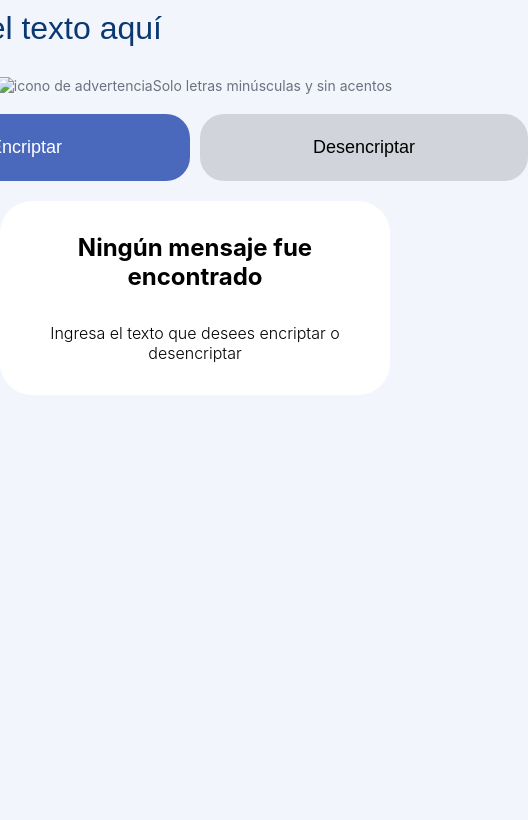
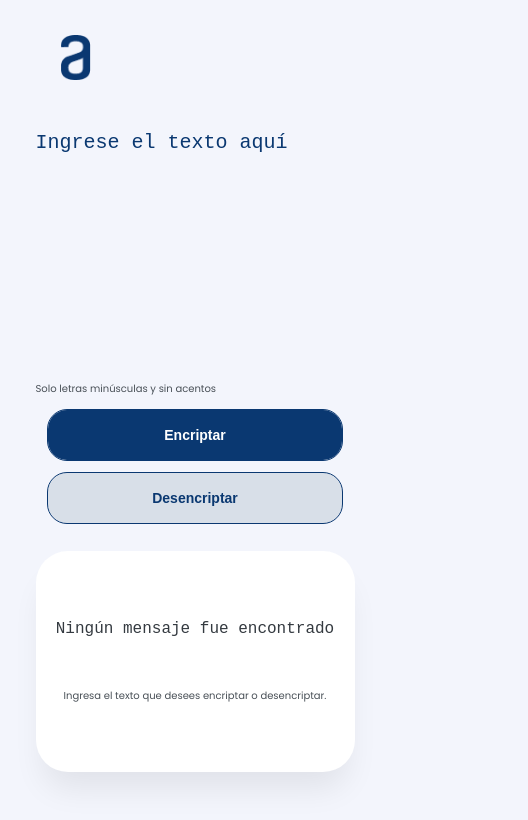
Before and after one commit to LuisLeon-Dev/Encriptadortexto, a plain HTML site: page index.html in a window 390 px wide. Shown: the whole page, 528 px wide, since content can reach past the window. Drawn offline with Linux system fonts and the light colour scheme.

Commit message:
Refactor & Update: improve UX and adding encryption/decryption logic

```diff
--- a/css/styles.css
+++ b/css/styles.css
@@ -1,143 +1,229 @@
+:root {
+  --color-blue: #0a3871;
+  --color-grey: #495057;
+  --color-Dark: #343a40;
+  --color-lightBlue: #f3f5fc;
+  --color-lightBlue2: #d8dfe8;
+}
 * {
-  padding: 0;
-  margin: 0;
   box-sizing: border-box;
+  margin: 0px;
+  padding: 0px;
 }
-
 body {
-  font-family: "Inter", sans-serif;
-  background-color: #f3f5fc;
+  font-family: "Poppins", sans-serif;
+  font-weight: 400;
+  font-style: normal;
+  background: var(--color-lightBlue);
 }
-
-.container {
-  width: 100%;
-  height: 100vh;
-  display: flex;
-  justify-content: space-between;
-  align-items: center;
-  flex-wrap: wrap;
-}
-
-.main-content {
-  height: 100%;
-  display: flex;
-  flex-direction: column;
-  justify-content: space-around;
-  margin: 0 2rem 0 2rem;
-  flex: 1;
-}
-.input-container {
-  margin-bottom: 20px;
-  width: 100%;
-}
-
-.input-container input {
-  width: 100%;
-  padding: 10px;
-  color: #0a3871;
-  font-size: 32px;
-  border: none;
-  border-radius: 4px;
-  outline: none;
-  background-color: transparent;
-}
-
-.input-container input::placeholder {
-  color: #0a3871;
-}
-
-.controls-container {
-  width: 100%;
-}
-
-.instructions {
-  margin-bottom: 20px;
-  font-size: 14px;
-  color: #6b7280;
-}
-
-.instructions img {
-  width: 25px;
-  height: 25px;
-}
-.button-group {
-  display: flex;
-  justify-content: center;
-  gap: 10px;
-}
-
-.button-group .btn {
-  height: 67px;
-  width: 328px;
-  font-size: 18px;
-  border: none;
-  border-radius: 24px;
+button {
   cursor: pointer;
 }
 
-.btn:hover {
-  border: 1px solid #000;
+/*Header*/
+header {
+  width: 100%;
+  display: flex;
+  flex-wrap: wrap;
+  align-content: flex-end;
+  height: 80px;
 }
 
-.button-group .btn-encrypt {
-  background-color: #4a69bd;
-  color: #fff;
+.logo_container {
+  width: 90%;
+  height: auto;
+  margin: auto;
+  display: flex;
+  align-items: center;
+  gap: 0.5em;
+}
+.logo {
+  max-height: 45px;
+  height: 100%;
+  min-height: 40px;
 }
 
-.button-group .btn-decrypt {
-  background-color: #d1d5db;
-  color: #000;
+/*Main*/
+.container {
+  margin: auto 40px auto auto;
+  width: 90%;
+  align-items: end;
+  min-height: calc(100vh - 80px - 56px);
+  display: grid;
+  padding: 1rem;
+  grid-template-columns: 2.5fr 1fr;
+  gap: 1rem;
+}
+/*Left*/
+.left {
+  width: 100%;
+  height: 92%;
+  display: flex;
+  flex-direction: column;
+  justify-content: space-between;
+}
+.inputtextarea {
+  width: 100%;
+  max-height: 350px;
+  min-height: 50px;
+  background: transparent;
+  border: none;
+  outline: none;
+  resize: none;
+  font-size: 32px;
+  color: var(--color-blue);
+}
+textarea::placeholder {
+  color: var(--color-blue);
+}
+.btn_section {
+  min-height: 80px;
+}
+.info {
+  display: flex;
+  align-items: center;
+  gap: 10px;
+  text-align: center;
+  font-size: 16px;
+  color: var(--color-grey);
+}
+.buttons {
+  display: flex;
+  justify-content: space-evenly;
+  padding: 0.8rem;
+  flex-wrap: wrap;
+  gap: 0.8rem;
+}
+.btn {
+  width: 45%;
+  max-width: 328px;
+  min-width: 160px;
+  height: 67px;
+  font-size: 16px;
+  font-weight: bold;
+  border-radius: 24px;
+  border: none;
+  outline: 1px solid var(--color-blue);
+  background: var(--color-blue);
+  color: white;
+}
+.btn__decrypt {
+  background: var(--color-lightBlue2);
+  color: var(--color-blue);
+}
+.btn__copy {
+  background: none;
+  color: var(--color-blue);
+  width: 100%;
+  min-width: 100px;
+  display: none;
+}
+/*Right*/
+.right {
+  align-items: center;
+  width: 100%;
+  height: calc(100% + 60px);
+  background: white;
+  border-radius: 32px;
+  display: flex;
+  flex-direction: column;
+  justify-content: center;
+  padding: 16px;
+  gap: 32px;
+  box-shadow: 0px 24px 32px -8px rgba(0, 0, 0, 0.08);
+}
+.ilustracion {
+  min-width: 230px;
+  width: 50%;
+}
+.ocultar {
+  display: none;
+}
+.textoFinal {
+  width: 100%;
+  font-size: 24px;
+  color: var(--color-Dark);
+  border: none;
+  outline: none;
+  text-align: center;
+  overflow: hidden;
+  resize: none;
+  pointer-events: none;
+  font-family: "Space Mono", monospace;
+}
+.textoFinal::placeholder {
+  color: var(--color-Dark);
+}
+.position_result {
+  height: auto;
+  min-height: calc(100% - 67px - 32px);
+  pointer-events: all;
+  text-align: left;
+  overflow: auto;
 }
 
-.output-container {
-  background-color: #fff;
-  height: 90%;
-  width: 400px;
-  padding: 3.5rem;
-  border-radius: 32px;
-  margin: 0 2rem 0 2rem;
-  flex: 1;
-}
-
-.output-message {
-  height: 100%;
-  display: flex;
-  justify-content: center;
-  align-items: center;
-  flex-direction: column;
-  gap: 2rem;
-}
-.output-message h2,
-p {
-  text-align: center;
-}
-.output-message p {
-  font-weight: 300;
-}
-.output-text {
-  display: none;
-}
-
-@media screen and (max-width: 768px) {
+/*Responsive*/
+@media screen and (max-width: 840px) {
   .container {
-    flex-direction: column;
-    justify-content: center;
-    flex-wrap: nowrap;
-    align-items: center;
-    height: auto;
+    grid-template-columns: 1fr;
+    grid-template-rows: 65% auto;
+    margin: auto;
   }
-
-  .main-content {
-    margin-bottom: 20px;
+  .title {
+    font-size: 28px;
   }
-
-  .output-container {
-    width: 100%;
-    height: auto;
-    padding: 2rem;
+  .inputtextarea {
+    max-height: 270px;
+    font-size: 26px;
   }
-
-  .output-message img {
+  .info {
+    font-size: 12px;
+  }
+  .right {
+    height: 100%;
+  }
+  .right.ajustar {
+    height: 100%;
+  }
+  .ilustracion {
     display: none;
   }
+  .textoFinal {
+    font-size: 18px;
+  }
 }
+@media screen and (max-width: 440px) {
+  .btn__encrypt,
+  .btn__decrypt,
+  .btn__copy {
+    width: 100%;
+    height: 50px;
+    border-radius: 19px;
+    font-size: 14px;
+  }
+  .title {
+    width: 50%;
+    font-size: 22px;
+  }
+  .inputtextarea {
+    max-height: 200px;
+    font-size: 20px;
+  }
+  .info {
+    font-size: 10px;
+  }
+  .textoFinal {
+    font-size: 16px;
+  }
+}
+@media screen and (max-width: 230px) {
+  .btn__encrypt,
+  .btn__decrypt,
+  .btn__copy {
+    width: 100%;
+    min-width: 100%;
+    height: 40px;
+    border-radius: 15px;
+    font-size: 12px;
+  }
+}
--- a/index.html
+++ b/index.html
@@ -1,45 +1,65 @@
 <!DOCTYPE html>
-<html lang="es">
+<html>
   <head>
-    <meta charset="UTF-8" />
-    <meta name="viewport" content="width=device-width, initial-scale=1.0" />
-    <title>Encriptador</title>
+    <meta charset="utf-8" />
+    <meta http-equiv="X-UA-Compatible" content="IE=edge" />
+    <meta name="viewport" content="width=device-width, initial-scale=1" />
+    <title>Encriptador de Texto</title>
     <link rel="stylesheet" href="css/styles.css" />
+    <link rel="preconnect" href="https://fonts.googleapis.com" />
+    <link rel="preconnect" href="https://fonts.gstatic.com" crossorigin />
+    <link
+      href="https://fonts.googleapis.com/css2?family=Poppins:ital,wght@0,100;0,200;0,300;0,400;0,500;0,600;0,700;0,800;0,900;1,100;1,200;1,300;1,400;1,500;1,600;1,700;1,800;1,900&display=swap"
+      rel="stylesheet"
+    />
   </head>
   <body>
     <header>
-      <!-- <div class="logo">
-        <img src="img/Logo.png" alt="Logo del Encriptador" />
+      <div class="logo_container">
+        <img class="logo" src="./img/Logo.png" />
       </div>
-    </header> -->
-    <div class="container">
-      <main class="main-content">
-        <div class="input-container">
-          <input
-            name="user_input"
-            id="input-text"
+    </header>
+    <main>
+      <article class="container">
+        <section class="left" id="left">
+          <textarea
+            class="inputtextarea"
+            id="inputText"
             placeholder="Ingrese el texto aquí"
-          ></input>
-        </div>
-        <div class="controls-container">
-          <p class="instructions"><img src="img/icons8-advertencia-50.png" alt="icono de advertencia">Solo letras minúsculas y sin acentos</p>
-          <div class="button-group">
-            <button class="btn btn-encrypt" id="btn-encriptar">Encriptar</button>
-            <button class="btn btn-decrypt">Desencriptar</button>
+            autofocus
+          ></textarea>
+          <div class="btn_section">
+            <span class="info"> Solo letras minúsculas y sin acentos </span>
+            <div class="buttons">
+              <button id="button__encrypt" class="btn btn__encrypt">
+                Encriptar
+              </button>
+              <button id="button__decrypt" class="btn btn__decrypt">
+                Desencriptar
+              </button>
+            </div>
           </div>
-        </div>
-      </main>
+        </section>
+        <section class="right" id="rigth">
+          <img
+            id="ilustracion"
+            class="ilustracion"
+            src="img/Muñeco.svg"
+            alt="Ningún mensaje fue encontrado. Ingresa el texto que desees encriptar o desencriptar."
+          />
+          <textarea
+            id="outputText"
+            class="textoFinal"
+            placeholder="Ningún mensaje fue encontrado"
+          ></textarea>
+          <p id="textoInfo" class="info">
+            Ingresa el texto que desees encriptar o desencriptar.
+          </p>
+          <button class="btn btn__copy" id="button__copy">Copiar</button>
+        </section>
+      </article>
+    </main>
 
-      <aside class="output-container">
-        <div class="output-message">
-          <img src="img/Muñeco.svg" alt="Ícono de información" />
-          <h2>Ningún mensaje fue encontrado</h2>
-          <p>Ingresa el texto que desees encriptar o desencriptar</p>
-        </div>
-        <div class="output-text">
-          <p></p>
-        </div>
-      </aside>
-    </div>
+    <script src="./js/app.js"></script>
   </body>
 </html>
--- a/js/app.js
+++ b/js/app.js
@@ -0,0 +1,94 @@
+// Obtener elementos del DOM
+const encrypt = document.getElementById("button__encrypt");
+const decrypt = document.getElementById("button__decrypt");
+const copy = document.getElementById("button__copy");
+const inputText = document.getElementById("inputText");
+const outputText = document.getElementById("outputText");
+const ilustracion = document.getElementById("ilustracion");
+const textInfo = document.getElementById("textoInfo");
+const rigth = document.getElementById("rigth");
+
+// Tabla de reemplazos para encriptar/desencriptar
+const remplazar = [
+  ["e", "enter"],
+  ["o", "ober"],
+  ["i", "imes"],
+  ["a", "ai"],
+  ["u", "ufat"],
+];
+
+// Función para reemplazar texto y ajustar la interfaz
+const replace = (newValue) => {
+  outputText.textContent = newValue;
+  outputText.classList.add("position_result");
+  resetInput();
+  ilustracion.classList.add("ocultar");
+  textInfo.classList.add("ocultar");
+};
+
+// Función para restablecer la interfaz
+const reset = () => {
+  resetInput();
+  outputText.textContent = "";
+  outputText.classList.remove("position_result");
+  ilustracion.classList.remove("ocultar");
+  outputText.placeholder = "Ningún mensaje fue encontrado";
+  textInfo.classList.remove("ocultar");
+  copy.style.display = "none";
+  inputText.focus();
+};
+
+// Función para restablecer el input
+const resetInput = () => {
+  inputText.value = "";
+  inputText.style.height = "auto";
+  inputText.placeholder = "Ingrese el texto aquí";
+};
+
+// Función para encriptar texto
+const encriptarTexto = (texto) => {
+  return remplazar.reduce((acc, [original, encriptado]) => {
+    return acc.replaceAll(original, encriptado);
+  }, texto);
+};
+
+// Función para desencriptar texto
+const desencriptarTexto = (texto) => {
+  return remplazar.reduce((acc, [original, encriptado]) => {
+    return acc.replaceAll(encriptado, original);
+  }, texto);
+};
+
+// Manejar el evento de encriptar
+encrypt.addEventListener("click", () => {
+  const texto = inputText.value.toLowerCase();
+
+  if (texto) {
+    replace(encriptarTexto(texto));
+    copy.style.display = "block";
+  } else {
+    alert("Ingrese texto para encriptar");
+    reset();
+  }
+});
+
+// Manejar el evento de desencriptar
+decrypt.addEventListener("click", () => {
+  const texto = inputText.value.toLowerCase();
+
+  if (texto) {
+    replace(desencriptarTexto(texto));
+    copy.style.display = "block";
+  } else {
+    alert("Ingrese texto a desencriptar");
+    reset();
+  }
+});
+
+// Manejar el evento de copiar
+copy.addEventListener("click", () => {
+  outputText.select();
+  document.execCommand("copy");
+  alert("Texto Copiado");
+  reset();
+});
```
